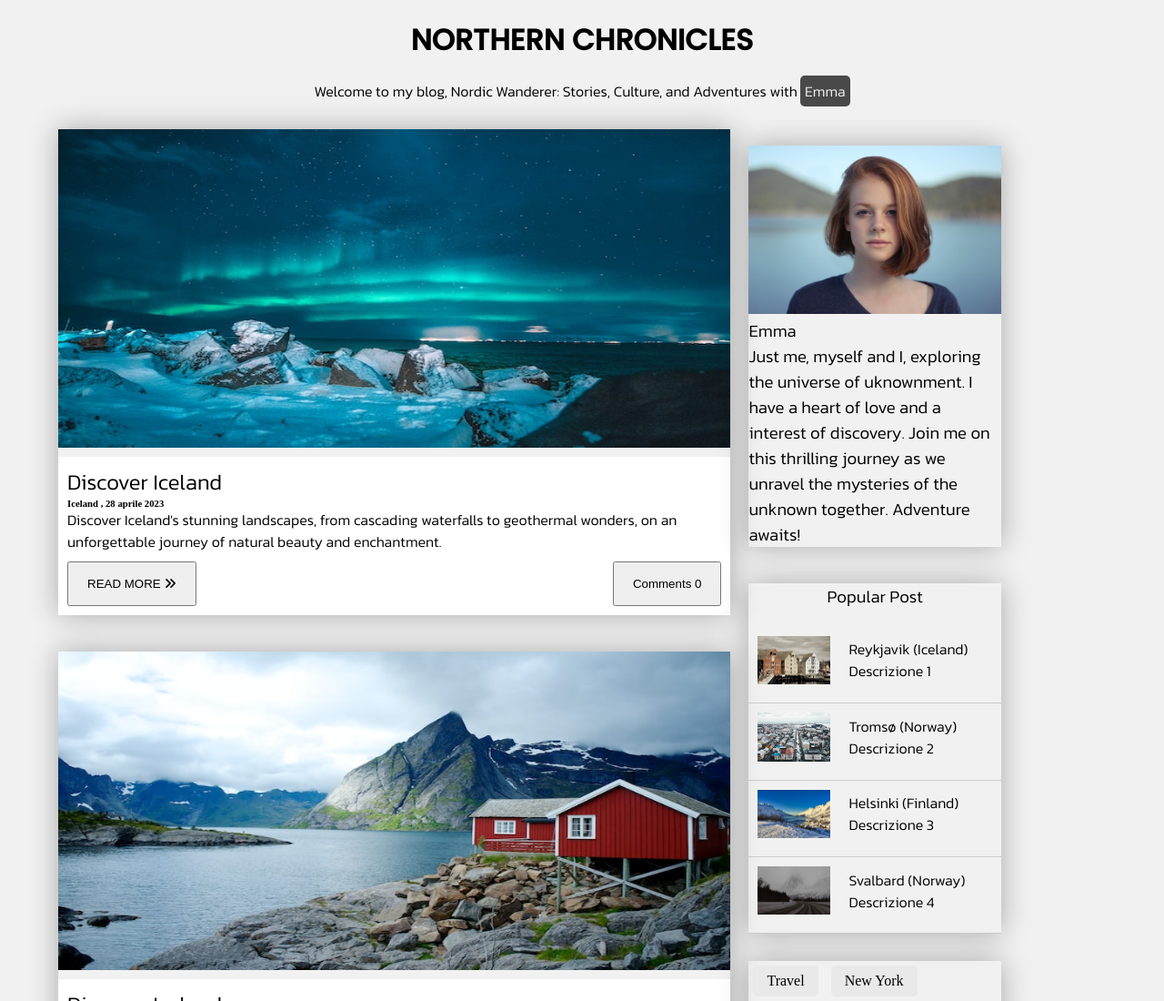
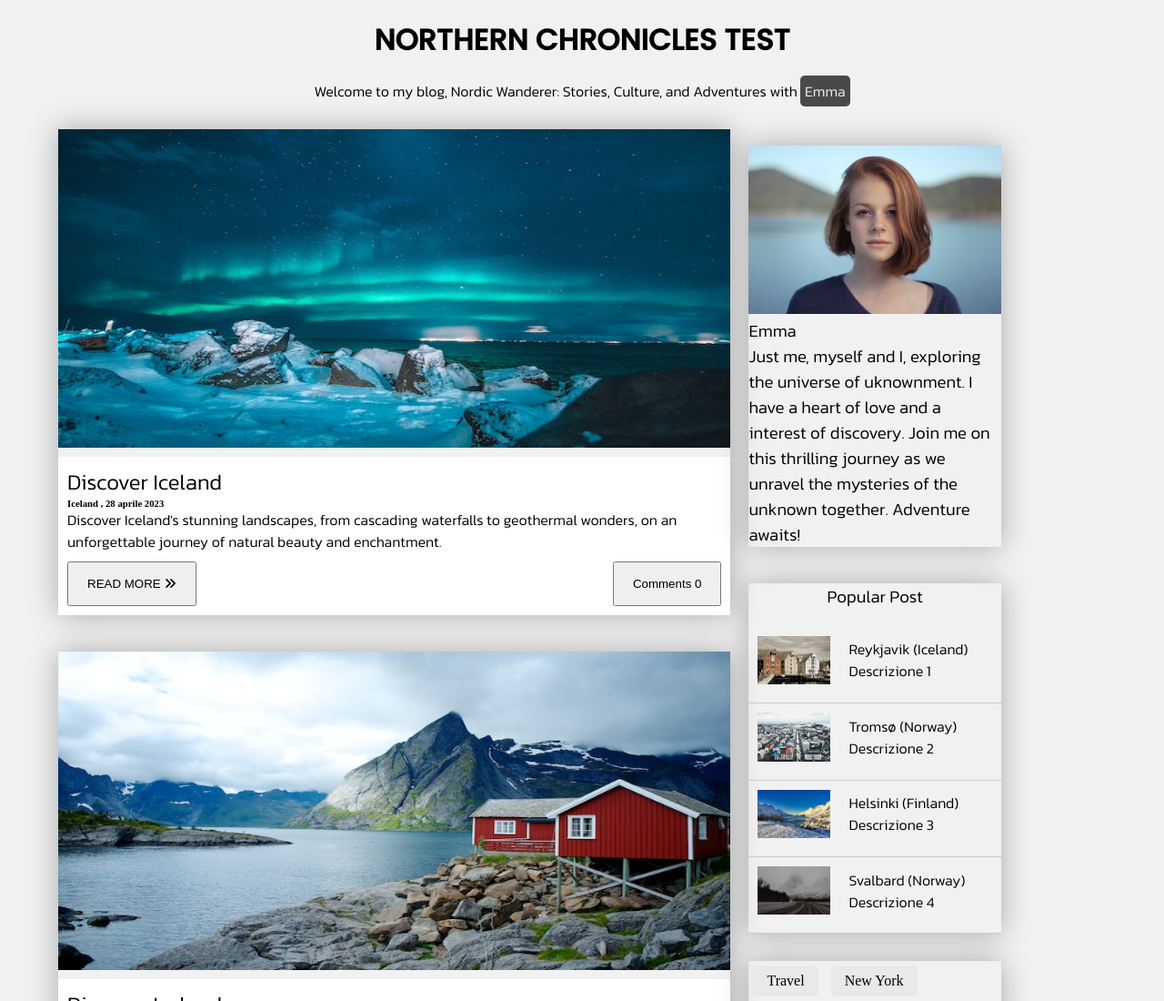
Before and after one commit to SaschaGuida/W3_CSS_Templates_CloneBlogTemplate, a plain HTML site: page index.html in a window 1280 px wide. Shown: the top 1100 px of the page at 91% size. Drawn offline with Linux system fonts and the light colour scheme.

Commit message:
add test text

```diff
--- a/index.html
+++ b/index.html
@@ -14,7 +14,7 @@
         <!-- div dell'head -->
                 <div class="content">
                     <div class="head-cont">
-                        <h1>Northern Chronicles</h1>
+                        <h1>Northern Chronicles TEST</h1>
                         <p>Welcome to my blog, Nordic Wanderer: Stories, Culture, and Adventures with<span class="name">Emma</span></p>
                     </div>
                 </div>
```
